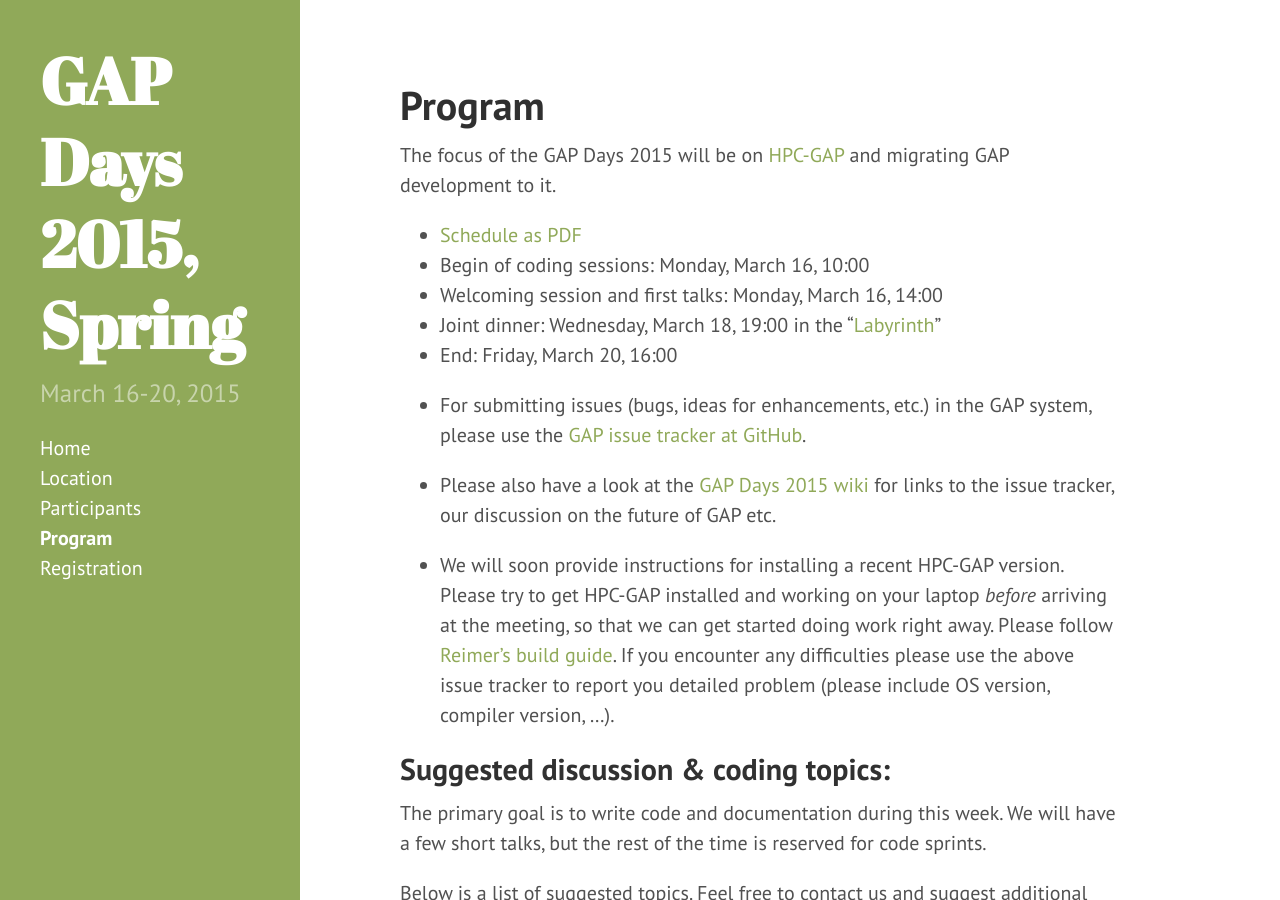
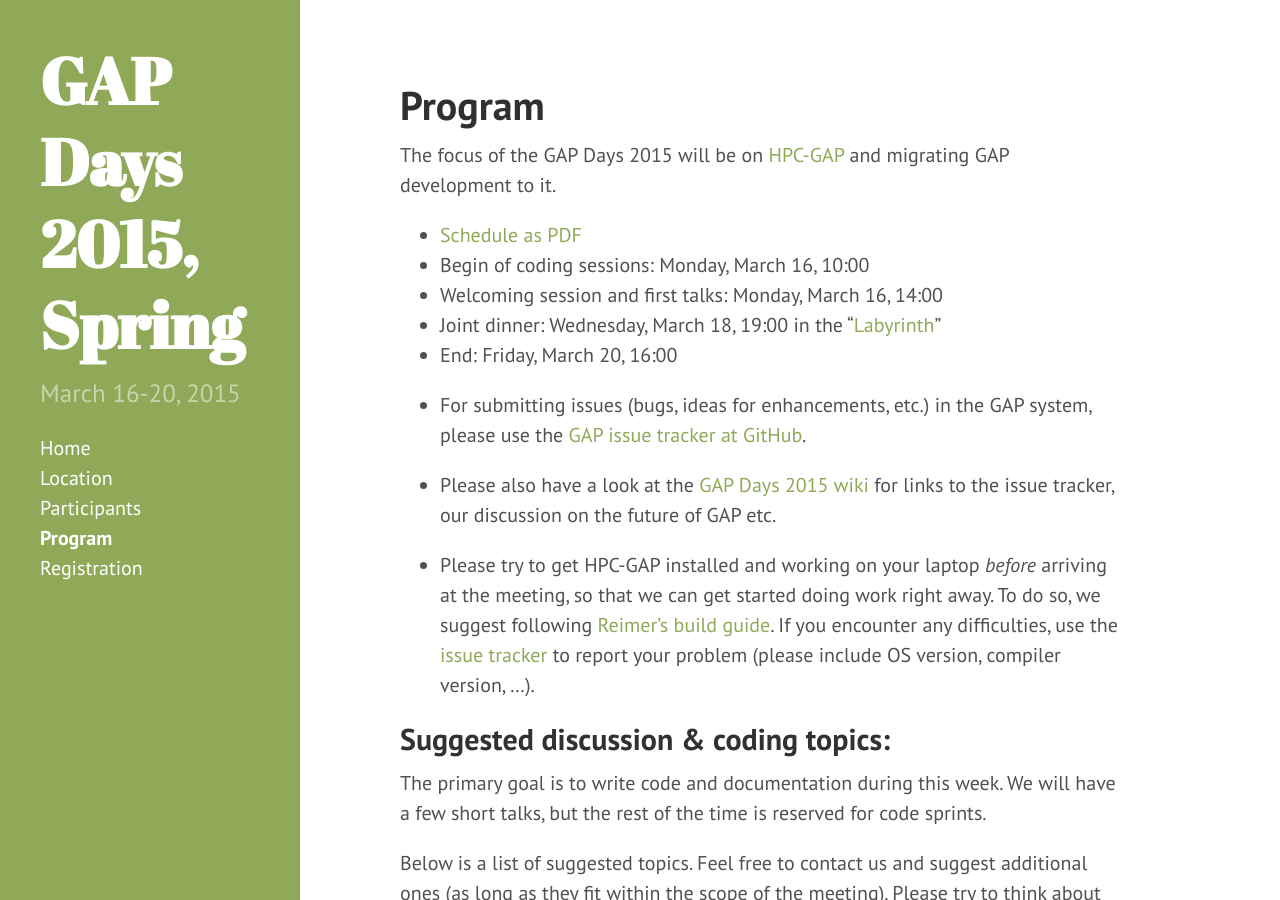
Before and after one commit to gapdays/gapdays2015-spring, a Jekyll site: the page built from program.md, in a window 1280 px wide and 900 px high. Built offline with Jekyll 4.4.1, drawn with Linux system fonts in a browser that asks for light colours; Markdown is read by kramdown in place of the engine named in the settings.

Commit message:
Clarify ref to Reimer's guide

```diff
--- a/program.md
+++ b/program.md
@@ -19,12 +19,11 @@ and migrating GAP development to it.
 * Please also have a look at the [GAP Days 2015 wiki](https://github.com/gapdays/gapdays2015-spring/wiki)
 for links to the issue tracker, our discussion on the future of GAP etc.
 
-* We will soon provide instructions for installing a recent HPC-GAP
-version. Please try to get HPC-GAP installed and working on your laptop
+* Please try to get HPC-GAP installed and working on your laptop
 _before_ arriving at the meeting, so that we can get started doing work
-right away. Please follow [Reimer's build guide](https://github.com/gap-system/gap/wiki/Building-HPC-GAP).
-If you encounter any difficulties please use the above issue tracker
-to report you detailed problem (please include OS version, compiler version, ...).
+right away. To do so, we suggest following [Reimer's build guide](https://github.com/gap-system/gap/wiki/Building-HPC-GAP).
+If you encounter any difficulties, use the [issue tracker](https://github.com/gap-system/gap/issues)
+to report your problem (please include OS version, compiler version, ...).
 
 ## Suggested discussion & coding topics:
 
```
